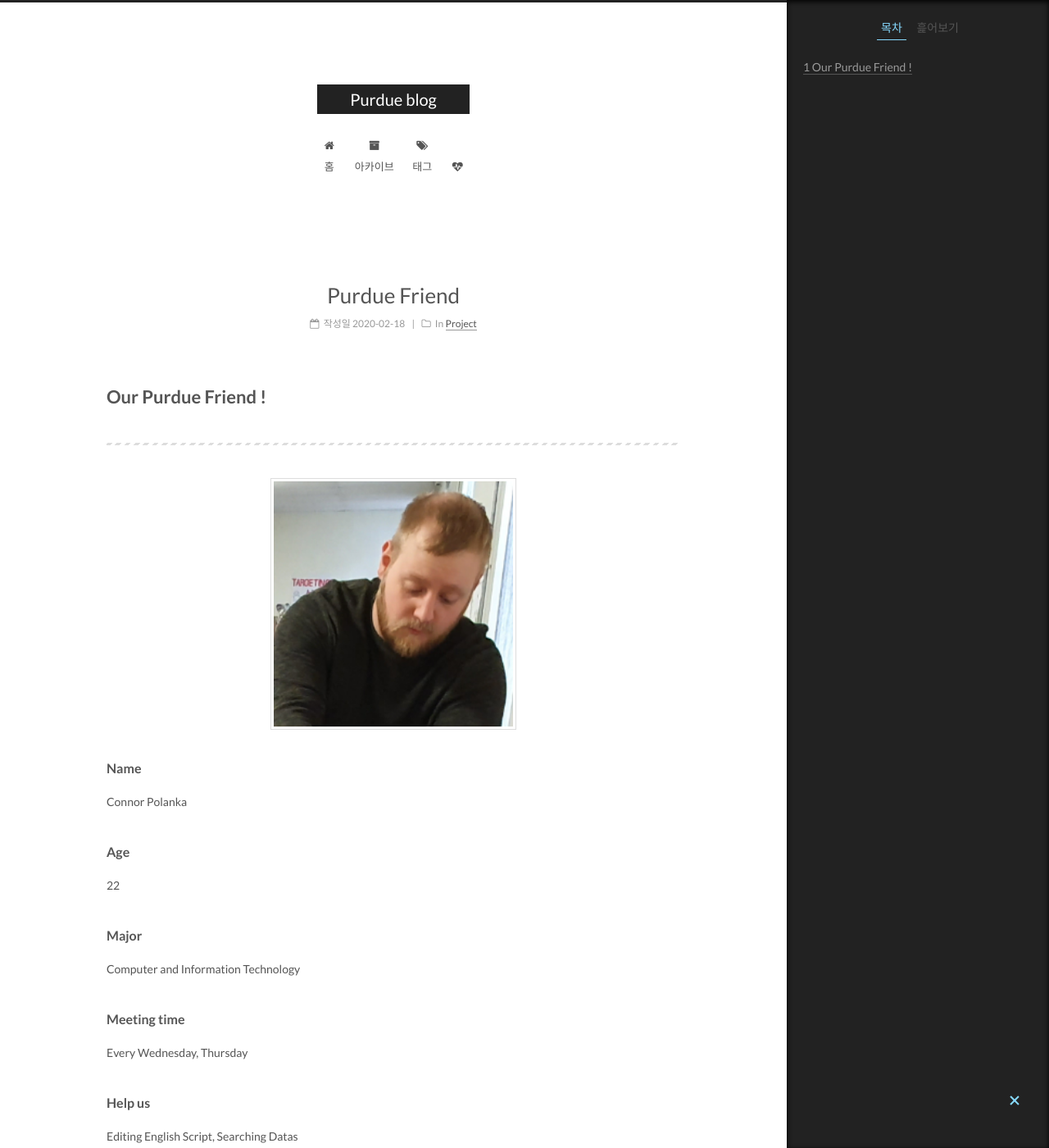
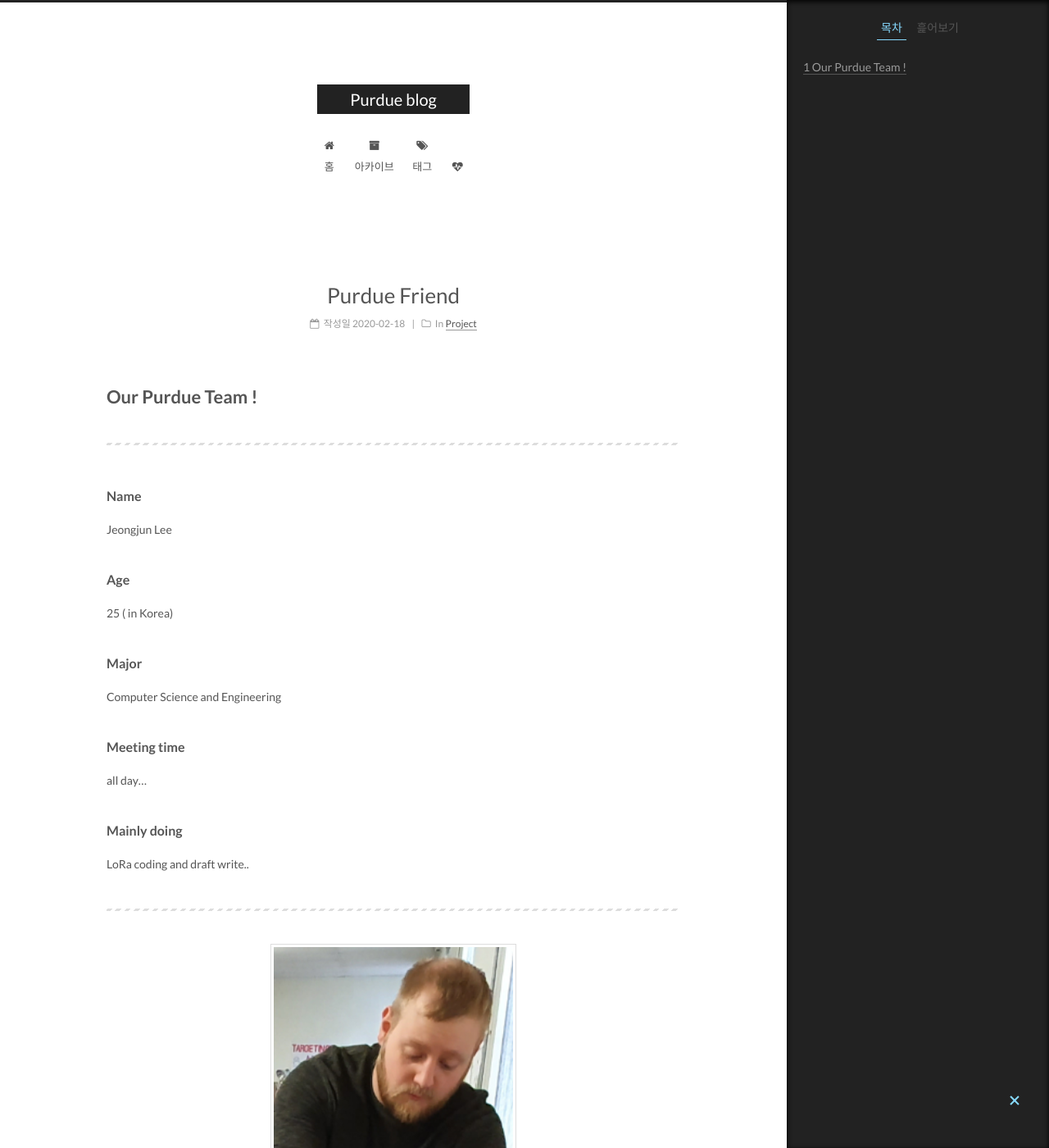
Before and after one commit to purdueblog/purdueblog.github.io, a Jekyll site: the page built from _posts/2020-02-18-Purdue-Team-Member.md, in a window 1280 px wide and 1400 px high. Shown: the whole window at 82% size. Built offline with Jekyll 4.4.1, drawn with Linux system fonts in a browser that asks for light colours.

Commit message:
Update and rename 2020-02-18-Purdue-Friend.md to 2020-02-18-Purdue-Team-Member.md

```diff
--- a/_posts/2020-02-18-Purdue-Friend.md
+++ b/_posts/2020-02-18-Purdue-Team-Member.md
@@ -7,7 +7,28 @@ author : subeen
 
 ---
 
-# Our Purdue Friend !
+# Our Purdue Team !
+
+<hr>
+#### Name
+
+ Jeongjun Lee
+
+#### Age
+
+25 ( in Korea)
+
+#### Major
+
+Computer Science and Engineering
+
+#### Meeting time
+
+all day...
+
+#### Mainly doing
+
+LoRa coding and draft write..
 
 <hr>
 
```
